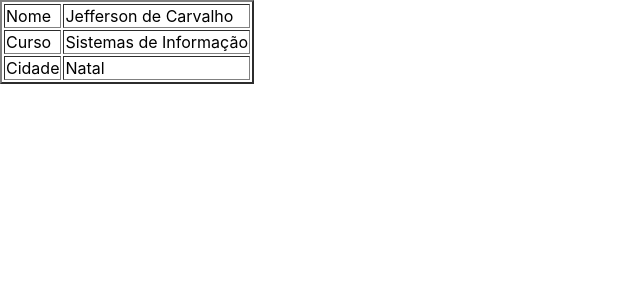
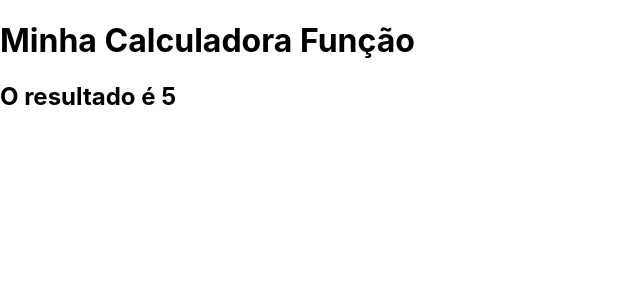
Before and after one commit to jeffersoncarvalho/ufc_2023_1, a React (Create React App) app in the folder 0_PROF/00_introduction/: page / in a window 1280 px wide. Shown: the top 300 px of the page, without its empty margins (0-640 px from the left). Built offline with nearby package versions, Linux system fonts and the light colour scheme.

Commit message:
funções internas em componentes

```diff
--- a/0_PROF/00_introduction/src/App.js
+++ b/0_PROF/00_introduction/src/App.js
@@ -1,10 +1,13 @@
 //import HelloFunction from "./components/introduction/00_hello/HelloFunction";
 //import HelloClass from "./components/introduction/00_hello/HelloClass";
-import Atividade00Function from "./components/introduction/00_hello/Atividade00";
+//import Atividade00Function from "./components/introduction/00_hello/Atividade00";
+//import MyFunctionClass from "./components/introduction/01_functions/MyFunctionClass";
+
+import MyFunctionFunction from "./components/introduction/01_functions/MyFunctionFunction";
 
 function App() {
   return (
-     <Atividade00Function/>
+     <MyFunctionFunction/>
   );
 }
 
--- /dev/null
+++ b/0_PROF/00_introduction/src/components/introduction/01_functions/MyFunctionClass.jsx
@@ -0,0 +1,33 @@
+import React, { Component } from "react"
+
+class MyFunctionClass extends Component {
+
+    somar(x,y) {
+        return x + y
+    }
+
+    subtrair(x,y) {
+        return x - y
+    }
+
+    renderizar(resultado) {
+        return (
+            <div>
+                <h2>O resultado é {resultado}</h2>
+            </div>
+        )
+    }
+
+    render() {
+        const res = this.somar(10,5)
+        return (
+            <div>
+                <h1>Minha Calculadora (Classe)</h1>
+                {this.renderizar(res)}
+            </div>
+        )
+    }
+
+}
+
+export default MyFunctionClass
--- /dev/null
+++ b/0_PROF/00_introduction/src/components/introduction/01_functions/MyFunctionFunction.jsx
@@ -0,0 +1,26 @@
+const MyFunctionFunction = () => {
+
+    function somar(x,y){
+        return x + y
+    }
+
+    const subtrair = (x,y) => {
+        return x - y
+    }
+
+    const renderizar = (resultado) =>
+        <div>
+            <h2>O resultado é {resultado}</h2>
+        </div>
+
+    const res = subtrair(10,5)
+    return (
+        <div>
+            <h1>Minha Calculadora Função</h1>
+            {renderizar(res)}
+        </div>
+    )
+
+}
+
+export default MyFunctionFunction
```
